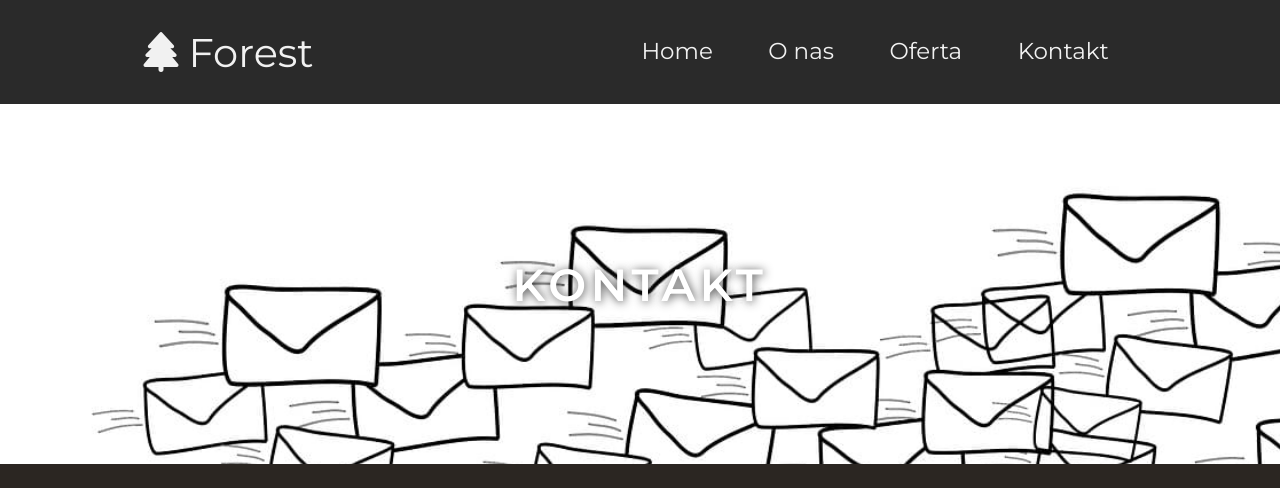
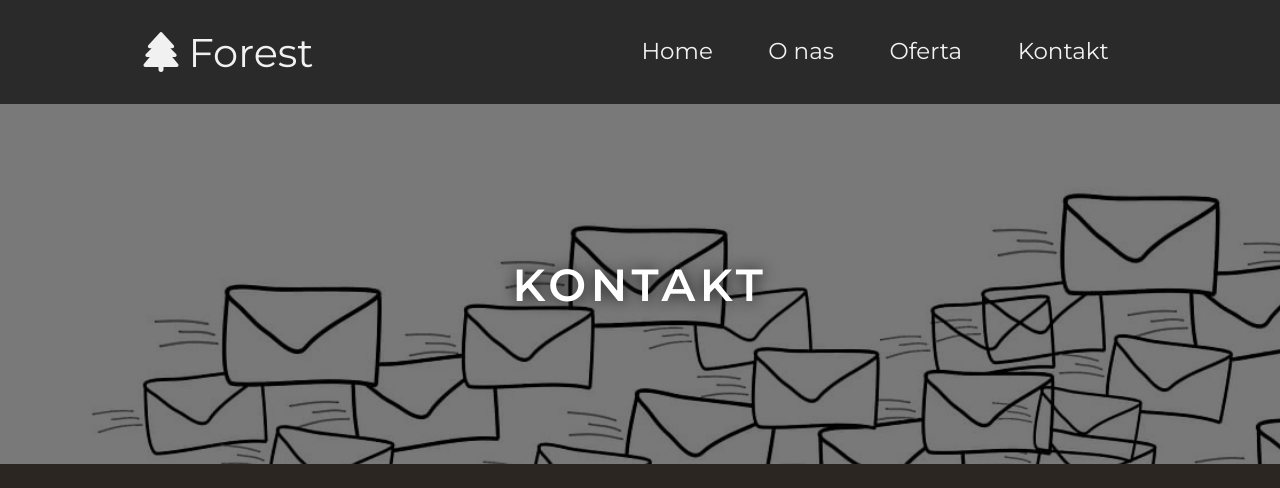
Before and after one commit to FilipW98/Forest-Project, a website: page contact.html in a window 1280 px wide. Shown: the top 488 px of the page. Drawn offline with Linux system fonts and the light colour scheme; some packages are replaced by stand-ins of ours.

Commit message:
added header shadow in contact section and added const in js

```diff
--- a/contact.html
+++ b/contact.html
@@ -48,6 +48,7 @@
 
     <section class="form" id="contact">
         <div class="form__hero-img">
+            <div class="form__hero-shadow"></div>
             <h2 class="form__title">KONTAKT</h2>
         </div>
         <div class="form__box">
--- a/src/js/script.js
+++ b/src/js/script.js
@@ -43,7 +43,7 @@ function initMap() {
 		center: { lat: 50.088230657344816, lng: 19.89288689227915 },
 		zoom: 16,
 	});
-	marker = new google.maps.Marker({
+	const marker = new google.maps.Marker({
 		position: { lat: 50.088230657344816, lng: 19.89288689227915 },
 		map,
 		title: 'Siedziba Firmy',
--- a/src/sass/_contact.scss
+++ b/src/sass/_contact.scss
@@ -30,7 +30,7 @@
 		position: absolute;
 		width: 100%;
 		height: 100%;
-		background-color: rgba(0, 0, 0, 0.527);
+		background-color: rgb(0 0 0 / 41%);
 	}
 	.form__hero-img {
 		position: relative;
@@ -45,7 +45,7 @@
 			transform: translate(0% -50%);
 			font-size: 4.5rem;
 			text-align: center;
-			text-shadow: 1px 1px 10px rgba(27, 27, 27, 0.788);
+			// text-shadow: 1px 1px 10px rgba(27, 27, 27, 0.788);
 			letter-spacing: .1em;
 			color: #fff;
 			width: 100%;
@@ -111,7 +111,6 @@
 			height: 420px;
 			width: 80%;
 			border-radius: 8px;
-			// box-shadow: 2px 2px 10px 2px rgb(139, 139, 139);
 			box-shadow: 2px 2px 1px 2px rgba(94, 81, 28, 0.514);
 			margin-bottom: 4em;
 		}
```
Also changed, not shown: dist/css/main.min.css, dist/js/script.min.js, 1 other file.
